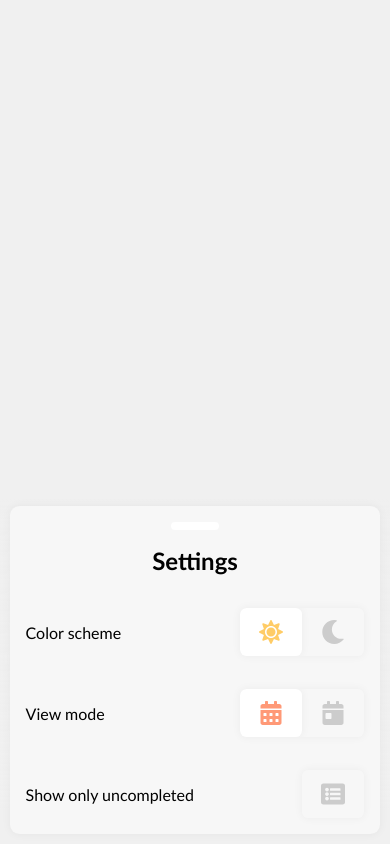
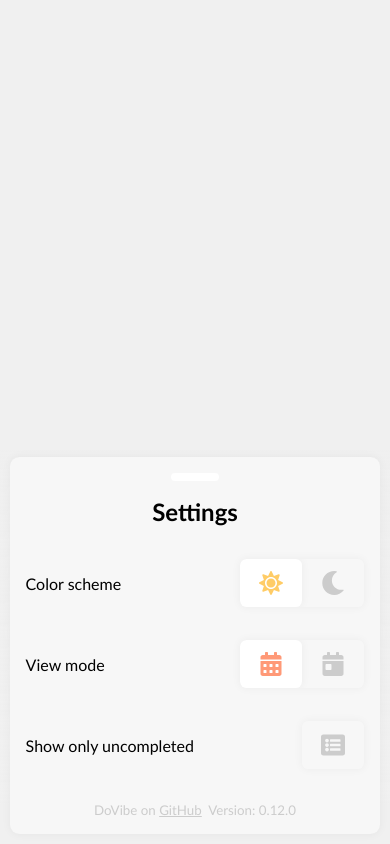
Before and after one commit to iNikAnn/DoVibe, a React (Create React App) app: page / in a window 390 px wide. Both pictures are taken after a click on the button 122 px from the left and 810 px from the top of the page. Built offline with nearby package versions, Linux system fonts and the light colour scheme.

Commit message:
Update: Move footer to settings in mobile version

```diff
--- a/src/components/mobile/MobileSettings.jsx
+++ b/src/components/mobile/MobileSettings.jsx
@@ -10,6 +10,7 @@ import { FaMoon } from "react-icons/fa"; // dark mode
 import { FaCalendarAlt } from "react-icons/fa"; // all todos
 import { FaCalendarDay } from "react-icons/fa"; // todos for the day
 import { FaListAlt } from "react-icons/fa"; // only uncompleted todos
+import Footer from '../Footer';
 
 function MobileSettings(props) {
 	const {
@@ -83,6 +84,12 @@ function MobileSettings(props) {
 					onChange={setOnlyUncompleted}
 				/>
 			</div>
+
+			<div className={styles.separator} />
+
+			<div style={{ alignSelf: 'center' }} className={styles.settingsItem}>
+				<Footer />
+			</div>
 		</div>
 	);
 }
--- a/src/css/Footer.module.css
+++ b/src/css/Footer.module.css
@@ -1,9 +1,9 @@
 .footer {
 	display: flex;
-	flex-direction: column;
-	align-items: center;
+	justify-content: center;
+	flex-wrap: wrap;
+	gap: 0.4rem;
 
-	background-color: var(--bg);
 	color: var(--text-color-dimmed);
 }
 
```
